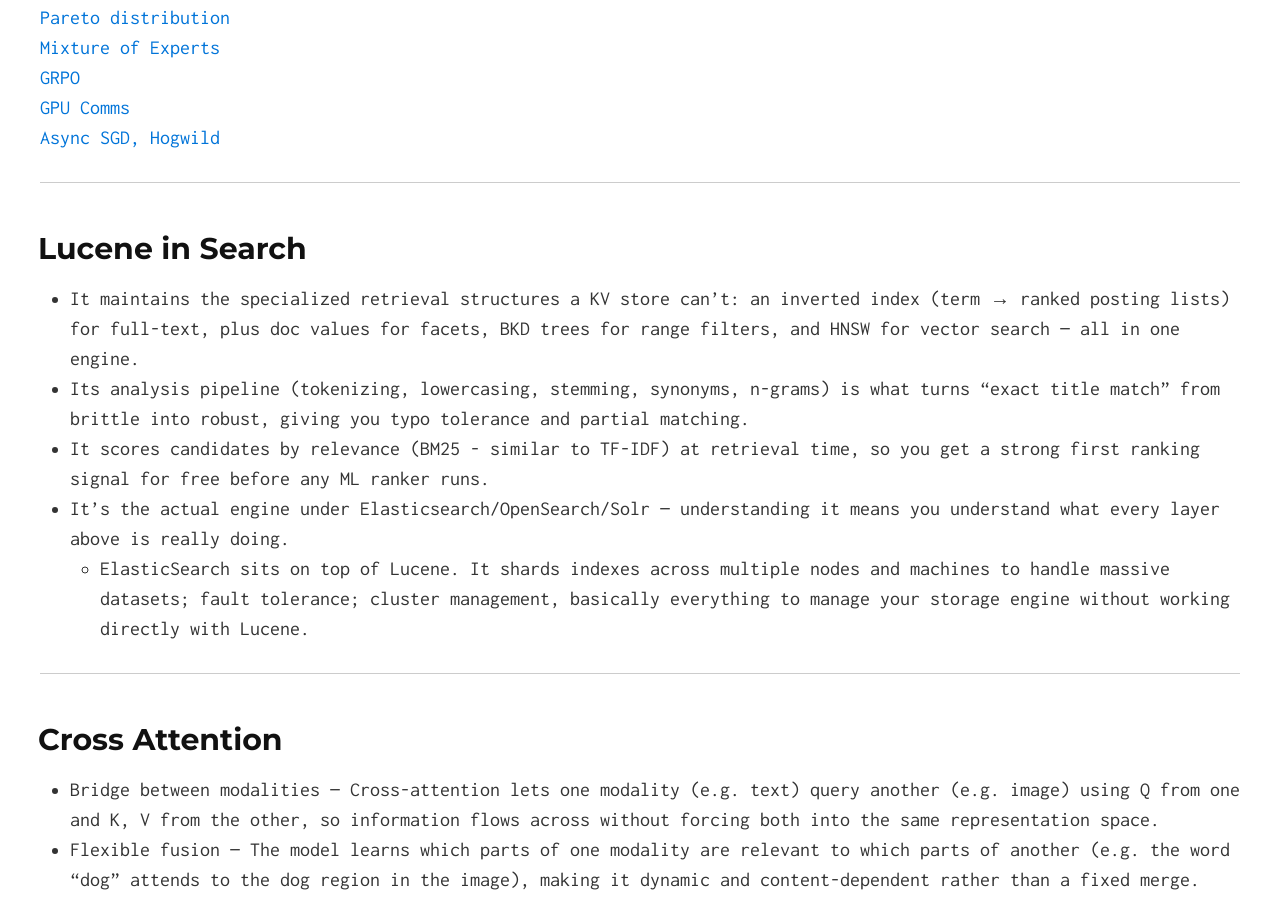
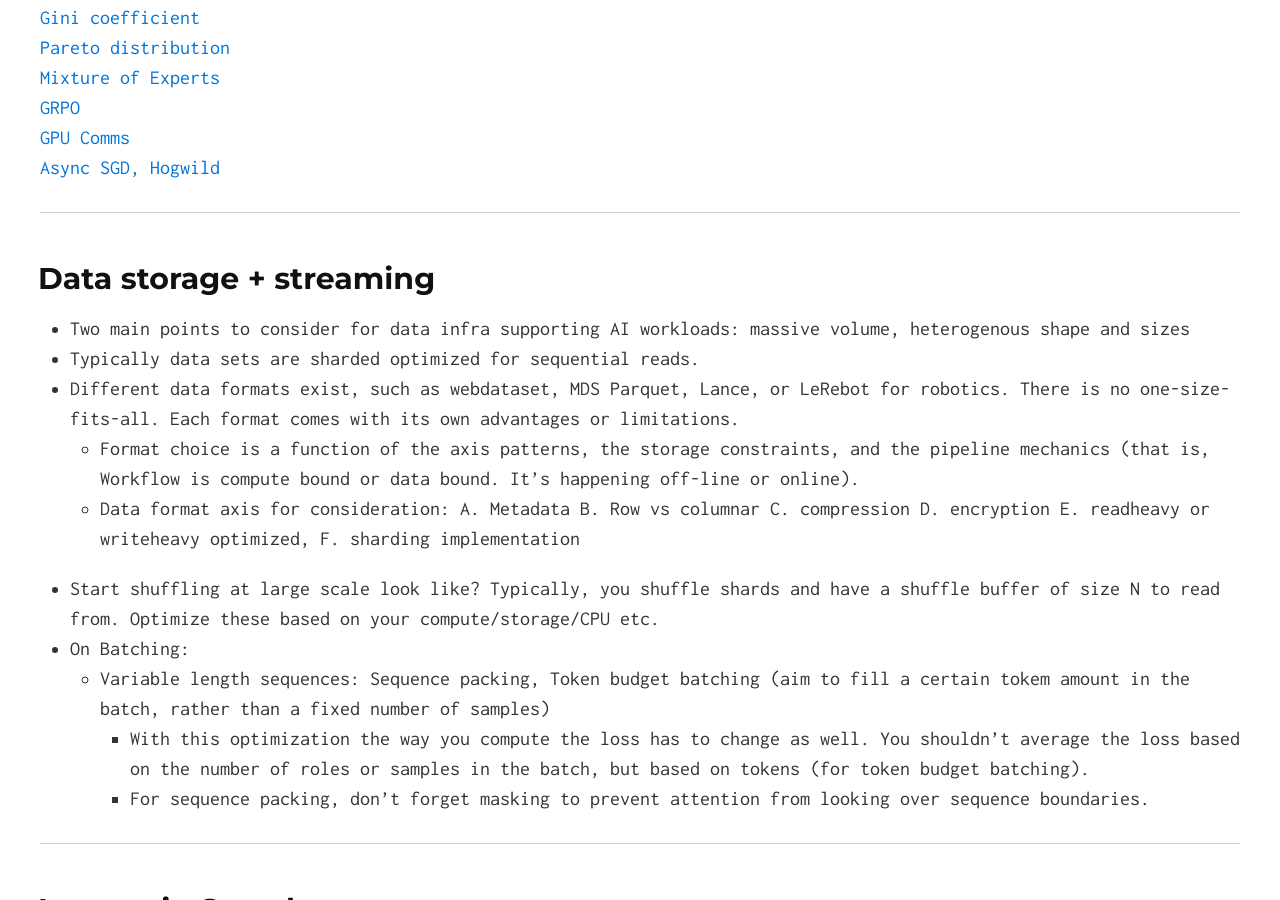
Before and after one commit to divyanshk/Mini-Blogs, a Jekyll site: the page built from index.md, in a window 1280 px wide and 900 px high, scrolled down 1627 px. Built offline with Jekyll 4.4.1, drawn with Linux system fonts in a browser that asks for light colours; formulas are drawn with MathJax 3; some of the changed text lies outside the part shown.

Commit message:
datastreaming

```diff
--- a/index.md
+++ b/index.md
@@ -1,6 +1,7 @@
 ---
 layout: default
 ---
+[Data storage + streaming](#datastreaming)
 [Lucene in Search](#lucene)
 [Cross-Attention](#crossattn)
 [Inference Pipeline](#inference)
@@ -53,6 +54,21 @@ layout: default
 [GRPO](#grpo)
 [GPU Comms](#gpucomms)
 [Async SGD, Hogwild](#asyncsgd)
+
+---
+
+## <a name='datastreaming'></a>Data storage + streaming
+
+* Two main points to consider for data infra supporting AI workloads: massive volume, heterogenous shape and sizes
+* Typically data sets are sharded optimized for sequential reads.
+* Different data formats exist, such as webdataset, MDS Parquet, Lance, or LeRebot for robotics. There is no one-size-fits-all. Each format comes with its own advantages or limitations.
+    * Format choice is a function of the axis patterns, the storage constraints, and the pipeline mechanics (that is, Workflow is compute bound or data bound. It's happening off-line or online).
+    * Data format axis for consideration: A. Metadata B. Row vs columnar C. compression D. encryption E. readheavy or writeheavy optimized, F. sharding implementation
+* Start shuffling at large scale look like? Typically, you shuffle shards and have a shuffle buffer of size N to read from. Optimize these based on your compute/storage/CPU etc.
+* On Batching:
+    * Variable length sequences: Sequence packing, Token budget batching (aim to fill a certain tokem amount in the batch, rather than a fixed number of samples)
+        * With this optimization the way you compute the loss has to change as well. You shouldn't average the loss based on the number of roles or samples in the batch, but based on tokens (for token budget batching).
+        * For sequence packing, don't forget masking to prevent attention from looking over sequence boundaries.
 
 ---
 
```
